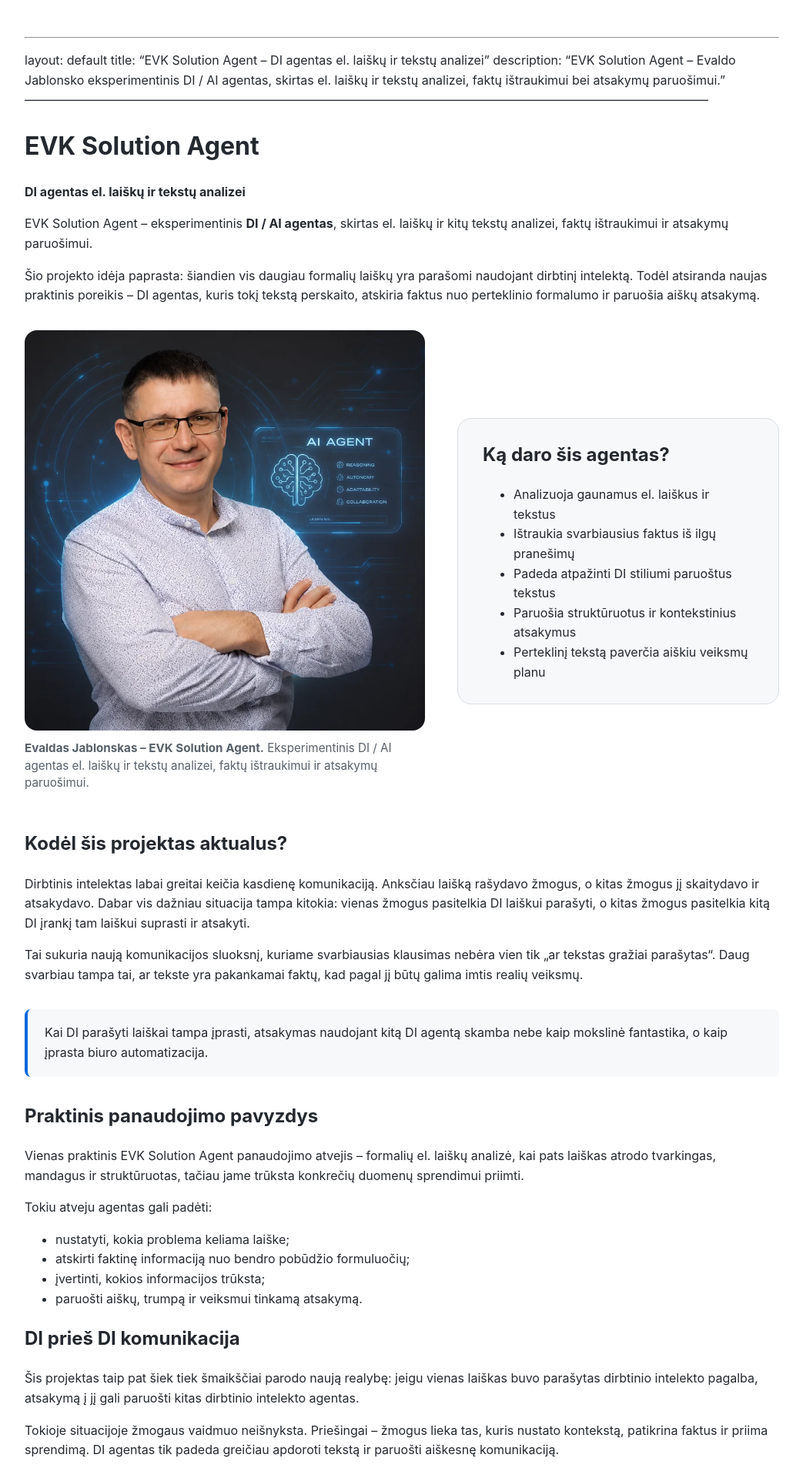
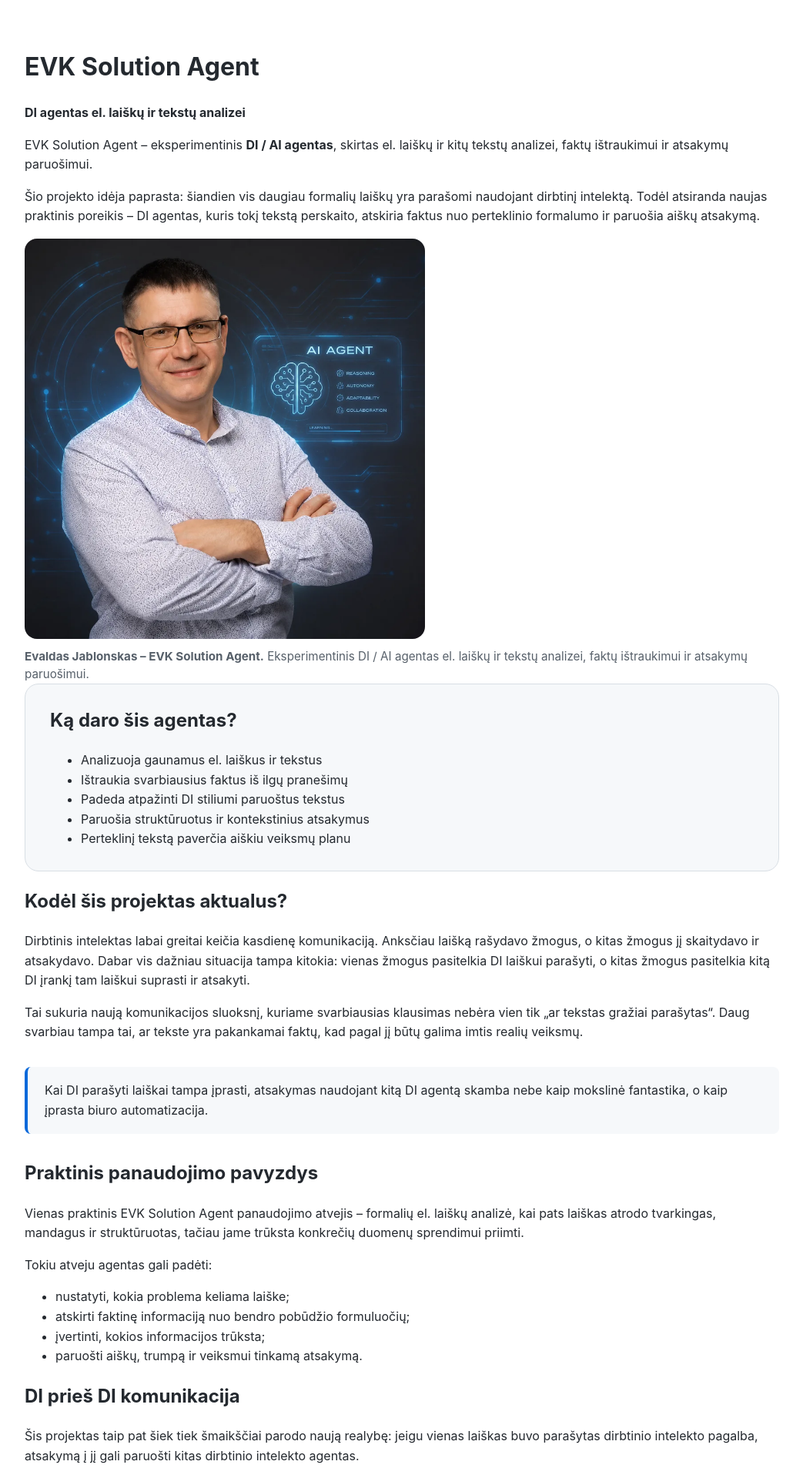
Before and after one commit to evkanas/evkanas.github.io, a Jekyll site: the page built from evk-solution-agent/index.md, in a window 1280 px wide. Shown: the top 1920 px of the page at 77% size, without its empty margins (118-1161 px from the left). Built offline with Jekyll 4.4.1, drawn with Linux system fonts in a browser that asks for light colours.

Commit message:
layout fix

```diff
--- a/evk-solution-agent/index.md
+++ b/evk-solution-agent/index.md
@@ -1,10 +1,10 @@
 ---
-
 layout: default
 title: "EVK Solution Agent – DI agentas el. laiškų ir tekstų analizei"
 description: "EVK Solution Agent – Evaldo Jablonsko eksperimentinis DI / AI agentas, skirtas el. laiškų ir tekstų analizei, faktų ištraukimui bei atsakymų paruošimui."
------------------------------------------------------------------------------------------------------------------------------------------------------------------------
+---
 
+<style>
 <style>
 .evk-agent-hero {
   display: grid;
```
